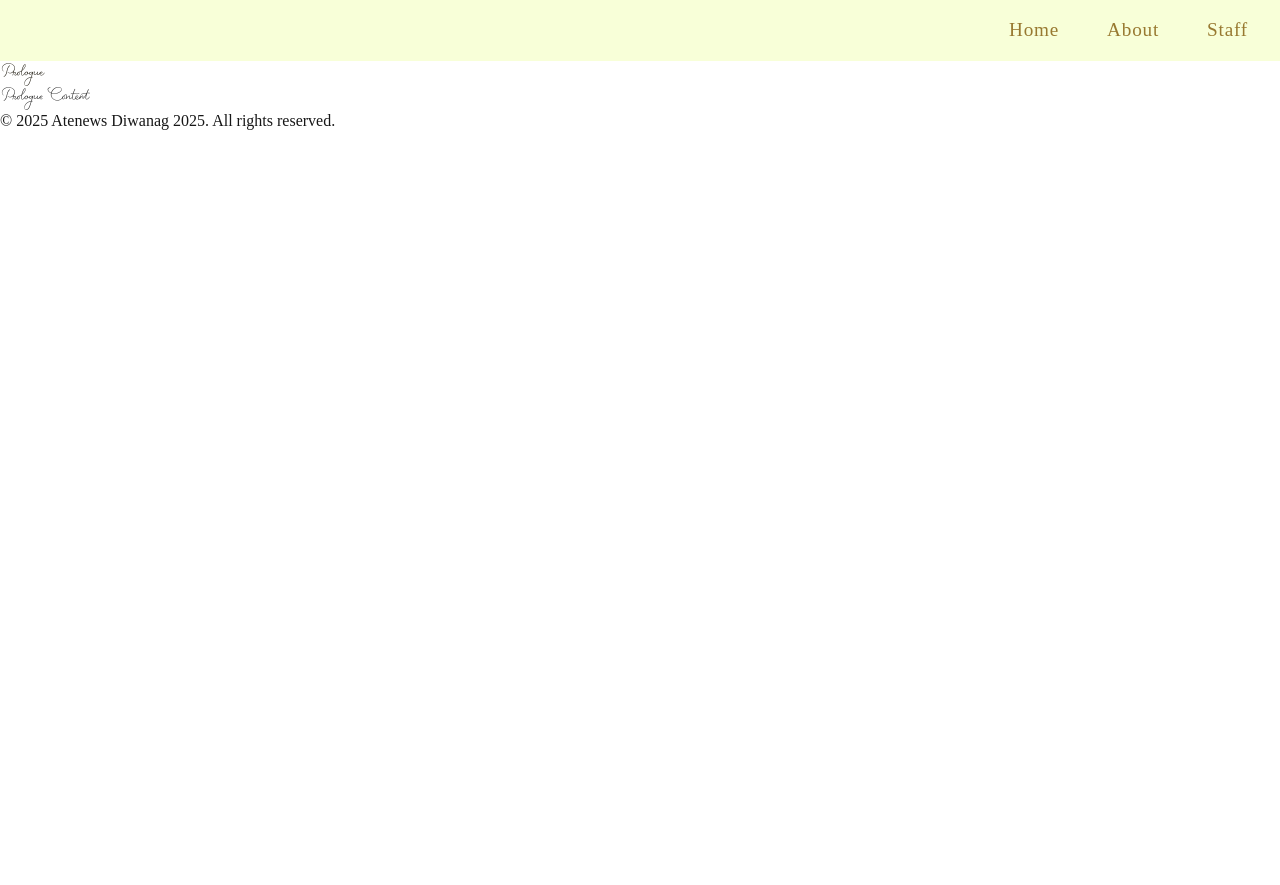
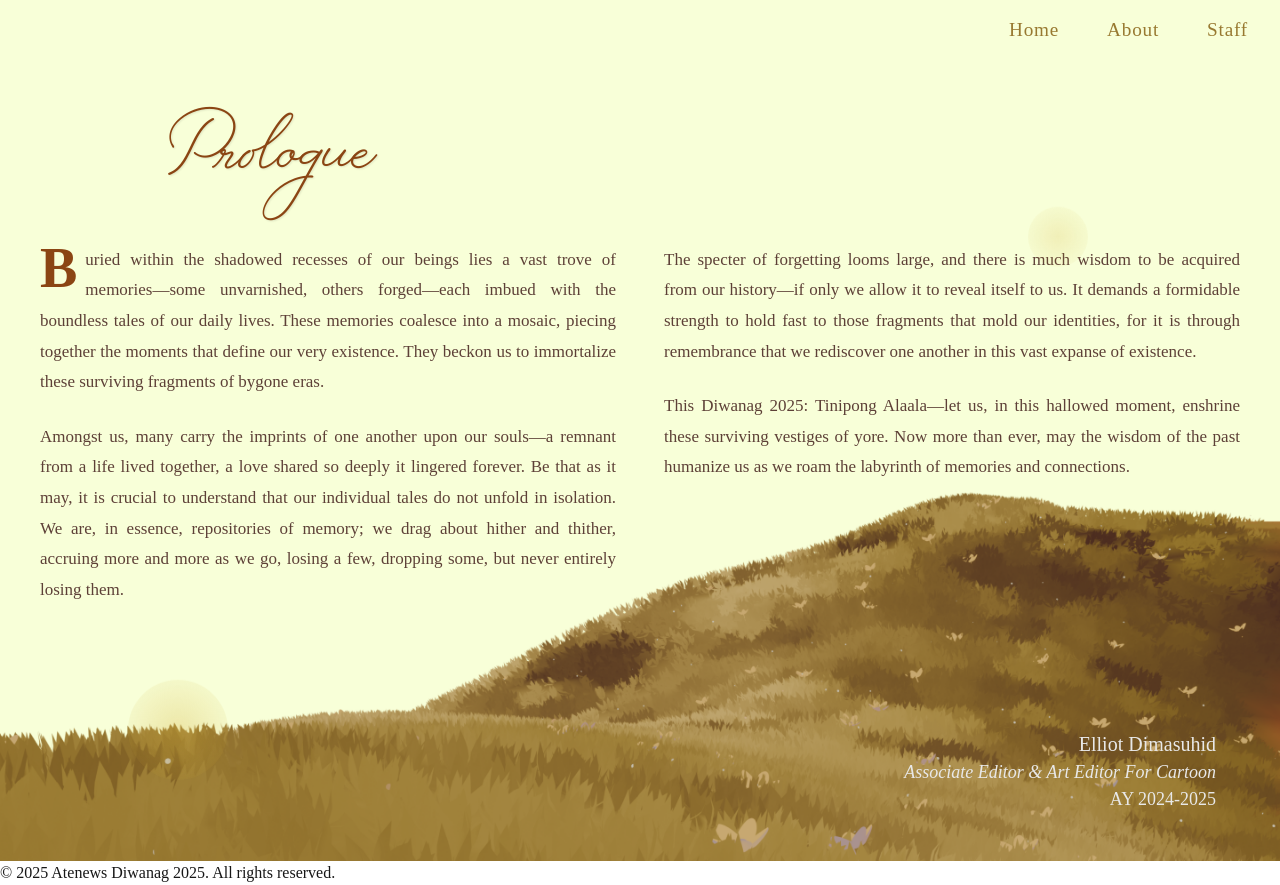
Before and after one commit to justmhie/atenews-diwanag-2025, a Next.js app in the folder diwanag-2025-app/: page /prologue in a window 1280 px wide. Before the commit the page ends 800 px from the top, so only its background shows below. Built offline with nearby package versions, Linux system fonts and the light colour scheme.

Commit message:
feat: prologue and TOC for prologue and epilogue

```diff
--- a/diwanag-2025-app/app/prologue/page.tsx
+++ b/diwanag-2025-app/app/prologue/page.tsx
@@ -1,10 +1,244 @@
-import React from "react";
+"use client";
 
-export default function Page() {
+export default function ProloguePage() {
   return (
-    <main>
-      <h1>Prologue</h1>
-      <div>Prologue Content</div>
+    <main
+      style={{
+        minHeight: "100vh",
+        background: "#F5F1E8",
+        position: "relative",
+        overflow: "hidden",
+      }}
+    >
+      {/* Background Image */}
+      <div
+        style={{
+          position: "absolute",
+          top: 0,
+          left: 0,
+          width: "100%",
+          height: "100%",
+          backgroundImage: "url('/diwanag prologue 3.png')",
+          backgroundSize: "cover",
+          backgroundPosition: "center",
+          backgroundRepeat: "no-repeat",
+          zIndex: 1,
+        }}
+      />
+
+      {/* Content Container */}
+      <div
+        style={{
+          position: "relative",
+          zIndex: 2,
+          minHeight: "100vh",
+          display: "flex",
+          flexDirection: "column",
+          padding: "2rem 2rem 2rem 2rem",
+          boxSizing: "border-box",
+        }}
+      >
+        {/* Prologue Title */}
+        <div>
+          <h1
+            style={{
+              fontSize: "5rem",
+              color: "#8B4513",
+              fontStyle: "italic",
+              margin: 0,
+              marginLeft: "7.5rem",
+              marginBottom: "2rem",
+              textShadow: "1px 1px 2px rgba(0,0,0,0.1)",
+            }}
+          >
+            Prologue
+          </h1>
+        </div>
+
+        {/* Text Content in Two Columns */}
+        <div
+          style={{
+            display: "grid",
+            gridTemplateColumns: "1fr 1fr",
+            gap: "3rem",
+            maxWidth: "1200px",
+            alignSelf: "center",
+            flex: 1,
+            alignItems: "start",
+
+          }}
+        >
+          {/* Left Column */}
+          <div style={{ display: "flex", flexDirection: "column", gap: "1.5rem" }}>
+            <p
+              style={{
+                color: "#5D4037",
+                fontSize: "17px",
+                lineHeight: "1.8",
+                fontFamily: "averif-serif",
+                margin: 0,
+                textAlign: "justify",
+              }}
+            >
+              <span
+                style={{
+                  float: "left",
+                  fontSize: "3.5rem",
+                  lineHeight: "2.5rem",
+                  paddingRight: "0.5rem",
+                  paddingTop: "0.2rem",
+                  color: "#8B4513",
+                  fontWeight: "bold",
+                }}
+              >
+                B
+              </span>
+              uried within the shadowed recesses of our beings lies a vast trove of memories—some unvarnished, others forged—each imbued with the boundless tales of our daily lives. These memories coalesce into a mosaic, piecing together the moments that define our very existence. They beckon us to immortalize these surviving fragments of bygone eras.
+            </p>
+
+            <p
+              style={{
+                color: "#5D4037",
+                fontSize: "17px",
+                lineHeight: "1.8",
+                fontFamily: "averif-serif",
+                margin: 0,
+                textAlign: "justify",
+              }}
+            >
+              Amongst us, many carry the imprints of one another upon our souls—a remnant from a life lived together, a love shared so deeply it lingered forever. Be that as it may, it is crucial to understand that our individual tales do not unfold in isolation. We are, in essence, repositories of memory; we drag about hither and thither, accruing more and more as we go, losing a few, dropping some, but never entirely losing them.
+            </p>
+          </div>
+
+          {/* Right Column */}
+          <div style={{ display: "flex", flexDirection: "column", gap: "1.5rem" }}>
+            <p
+              style={{
+                color: "#5D4037",
+                fontSize: "17px",
+                lineHeight: "1.8",
+                fontFamily: "averif-serif",
+                margin: 0,
+                textAlign: "justify",
+              }}
+            >
+              The specter of forgetting looms large, and there is much wisdom to be acquired from our history—if only we allow it to reveal itself to us. It demands a formidable strength to hold fast to those fragments that mold our identities, for it is through remembrance that we rediscover one another in this vast expanse of existence.
+            </p>
+
+            <p
+              style={{
+                color: "#5D4037",
+                fontSize: "17px",
+                lineHeight: "1.8",
+                fontFamily: "averif-serif",
+                margin: 0,
+                textAlign: "justify",
+              }}
+            >
+              This Diwanag 2025: Tinipong Alaala—let us, in this hallowed moment, enshrine these surviving vestiges of yore. Now more than ever, may the wisdom of the past humanize us as we roam the labyrinth of memories and connections.
+            </p>
+          </div>
+        </div>
+
+        {/* Editor Credit */}
+        <div
+          style={{
+            position: "absolute",
+            bottom: "3rem",
+            right: "4rem",
+            textAlign: "right",
+
+          }}
+        >
+          <p
+            style={{
+              color: "#E8E8E8",
+              fontSize: "20px",
+              fontFamily: "averif-serif",
+              fontWeight: "500",
+            }}
+          >
+            Elliot Dimasuhid
+          </p>
+          <p
+            style={{
+              color: "#E8E8E8",
+              fontSize: "18px",
+              fontFamily: "averif-serif",
+              fontStyle: "italic",
+            }}
+          >
+            Associate Editor & Art Editor For Cartoon
+          </p>
+          <p
+            style={{
+              color: "#E8E8E8",
+              fontSize: "18px",
+              fontFamily: "averif-serif",
+              margin: 0,
+            }}
+          >
+            AY 2024-2025
+          </p>
+        </div>
+      </div>
+
+      {/* Decorative Elements */}
+      <div
+        style={{
+          position: "absolute",
+          bottom: "10%",
+          left: "10%",
+          width: "100px",
+          height: "100px",
+          background: "radial-gradient(circle, rgba(212, 175, 55, 0.3), transparent)",
+          borderRadius: "50%",
+          zIndex: 2,
+          animation: "float 6s ease-in-out infinite",
+        }}
+      />
+
+      <div
+        style={{
+          position: "absolute",
+          top: "20%",
+          right: "15%",
+          width: "60px",
+          height: "60px",
+          background: "radial-gradient(circle, rgba(212, 175, 55, 0.2), transparent)",
+          borderRadius: "50%",
+          zIndex: 2,
+          animation: "float 8s ease-in-out infinite reverse",
+        }}
+      />
+
+      <style jsx>{`
+      @keyframes float {
+          0%, 100% { transform: translateY(0px); }
+          50% { transform: translateY(-20px); }
+        }
+
+        @media (max-width: 768px) {
+          main > div:last-child > div:nth-child(2) {
+            grid-template-columns: 1fr !important;
+            gap: 2rem !important;
+          }
+
+          main > div:last-child {
+            padding: 2rem 1.5rem !important;
+          }
+
+          main > div:last-child > div:first-child h1 {
+            font-size: 3rem !important;
+          }
+
+          main > div:last-child > div:last-child {
+            position: static !important;
+            margin-top: 2rem !important;
+            align-self: center !important;
+          }
+        }
+      `}</style>
     </main>
   );
 }
--- a/diwanag-2025-app/app/table-of-content/page.tsx
+++ b/diwanag-2025-app/app/table-of-content/page.tsx
@@ -16,11 +16,13 @@ export default function TableOfContents() {
       title: "Prologue",
       path: "/prologue",
       description: "",
+      isClickable: true, // Add this flag
     },
     {
       title: "Chapter 1",
       path: "/chap-1",
       description: "",
+      isClickable: false,
       subtitle: {
         text: "See Chapter 1 Overview",
         path: "/chap-1",
@@ -41,6 +43,7 @@ export default function TableOfContents() {
       title: "Chapter 2",
       path: "/chap-2",
       description: "",
+      isClickable: false,
       artworks: [
         { title: "Overview", path: "/chap-2/overview" },
         { title: "Reminiscence", path: "/chap-2/artwork-1" },
@@ -57,9 +60,9 @@ export default function TableOfContents() {
       title: "Chapter 3",
       path: "/chap-3",
       description: "",
+      isClickable: false,
       artworks: [
         { title: "Overview", path: "/chap-3/overview" },
-
         { title: "Indoor Garden", path: "/chap-3/artwork-1" },
         { title: "Come Along With Me", path: "/chap-3/artwork-2" },
         { title: "A Store that Sells Stories", path: "/chap-3/artwork-3" },
@@ -72,15 +75,15 @@ export default function TableOfContents() {
       title: "Chapter 4",
       path: "/chap-4",
       description: "",
+      isClickable: false,
       artworks: [
         { title: "Overview", path: "/chap-4/overview" },
-
         {
           title: "Everything Everywhere All at Once",
           path: "/chap-4/artwork-1",
         },
         { title: "Anatomy Study", path: "/chap-4/artwork-2" },
-        { title: "Dawn’s Quiet Kiss", path: "/chap-4/artwork-3" },
+        { title: "Dawn's Quiet Kiss", path: "/chap-4/artwork-3" },
         { title: "Heroine", path: "/chap-4/artwork-4" },
         { title: "Wings of Yesterday", path: "/chap-4/artwork-5" },
         { title: "Lakbay", path: "/chap-4/artwork-6" },
@@ -90,9 +93,9 @@ export default function TableOfContents() {
       title: "Chapter 5",
       path: "/chap-5",
       description: "",
+      isClickable: false,
       artworks: [
         { title: "Overview", path: "/chap-5/overview" },
-
         { title: "Old Habits Die Screaming", path: "/chap-5/artwork-1" },
         { title: "Irrepressible", path: "/chap-5/artwork-2" },
         { title: "Boredom", path: "/chap-5/artwork-3" },
@@ -104,16 +107,16 @@ export default function TableOfContents() {
       title: "Chapter 6",
       path: "/chap-6",
       description: "",
+      isClickable: false,
       artworks: [
         { title: "Overview", path: "/chap-6/overview" },
-
         { title: "Walking Among Us", path: "/chap-6/artwork-1" },
         {
           title: "Under the Tree, in the 5th Grade",
           path: "/chap-6/artwork-2",
         },
         { title: "Human Behavior", path: "/chap-6/artwork-3" },
-        { title: "Hugis ng Gunita’t Pangarap", path: "/chap-6/artwork-4" },
+        { title: "Hugis ng Gunita't Pangarap", path: "/chap-6/artwork-4" },
         { title: "Sigalot ng Kaluluwa", path: "/chap-6/artwork-5" },
       ],
     },
@@ -121,12 +124,23 @@ export default function TableOfContents() {
       title: "Epilogue",
       path: "/epilogue",
       description: "",
+      isClickable: true, // Add this flag
       artworks: [
         { title: "Full Circle", path: "/epilogue/artwork-1" },
         { title: "New Memories", path: "/epilogue/artwork-2" },
       ],
     },
   ];
+
+  const handleChapterClick = (item: any, index: number) => {
+    if (item.isClickable) {
+      // Navigate directly for Prologue and Epilogue
+      navigateTo(item.path);
+    } else {
+      // Toggle expansion for chapters with artworks
+      toggleChapter(index);
+    }
+  };
 
   const toggleChapter = (index: number) => {
     setExpandedChapters((prev) => ({
@@ -229,16 +243,18 @@ export default function TableOfContents() {
             <div key={item.path}>
               {/* Chapter Header */}
               <div
-                onClick={() => toggleChapter(index)}
+                onClick={() => handleChapterClick(item, index)}
                 className="cursor-pointer rounded-md p-3 text-[var(--text-accent)] hover:bg-black/5 transition mb-2"
               >
-                <div className="flex items-center justify-between mb-1 ">
+                <div className="flex items-center justify-between mb-1">
                   <h3
-                    className="m-0 text-lg font-semibold "
+                    className="m-0 text-lg font-semibold"
                     style={{ color: "var(--text-accent)" }}
                   >
                     {item.title}
                   </h3>
+                  {/* Only show arrow for non-clickable items (chapters with artworks) */}
+                  {!item.isClickable && (
                     <span
                       className={`transform transition-transform ${
                         expandedChapters[index] ? "rotate-90" : ""
@@ -254,6 +270,7 @@ export default function TableOfContents() {
                         />
                       </svg>
                     </span>
+                  )}
                 </div>
                 <p className="ml-8 text-sm opacity-70">{item.description}</p>
               </div>
```
Also changed, not shown: diwanag-2025-app/public/diwanag prologue 3.png (added). Lines whose indentation alone changed are shown as unchanged.
